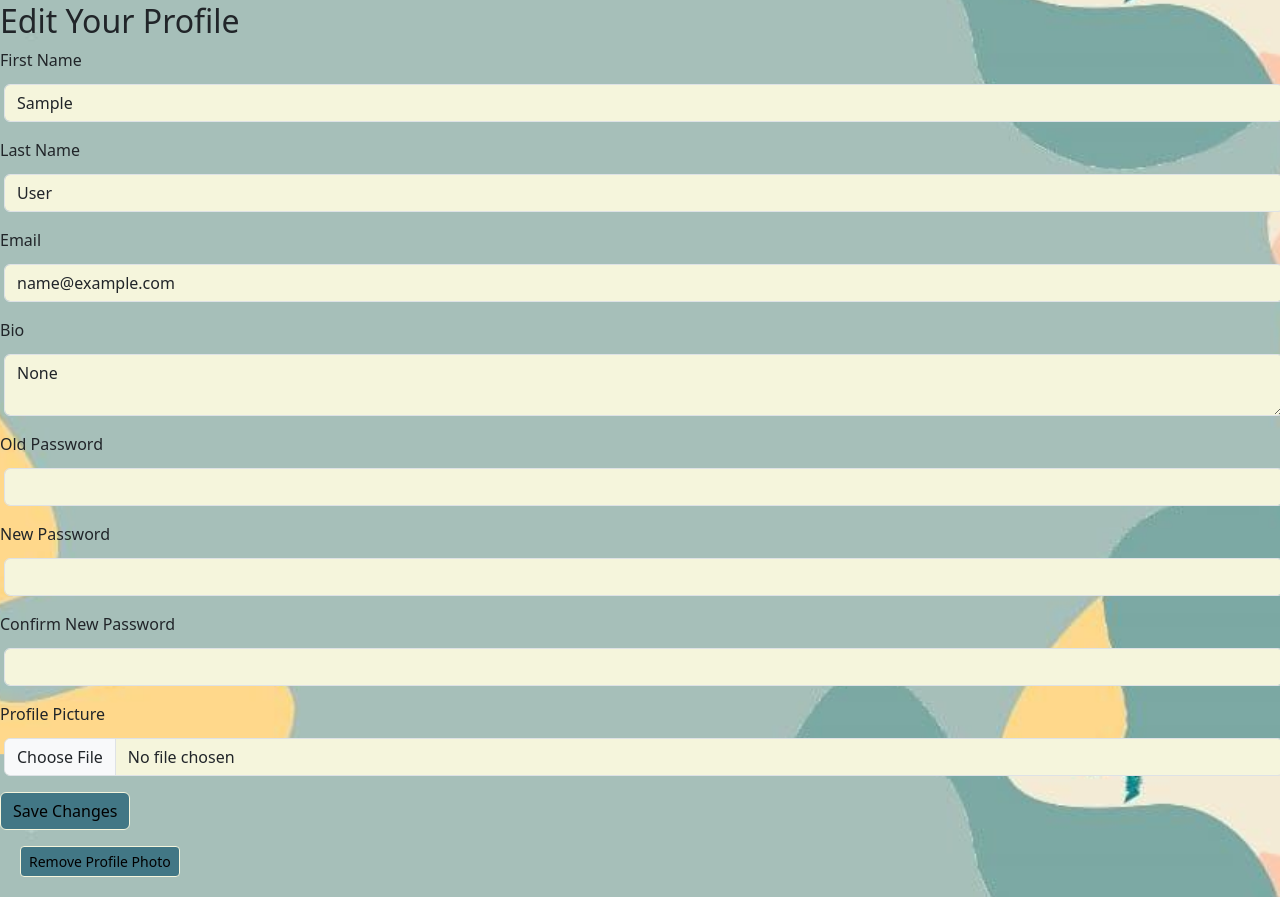
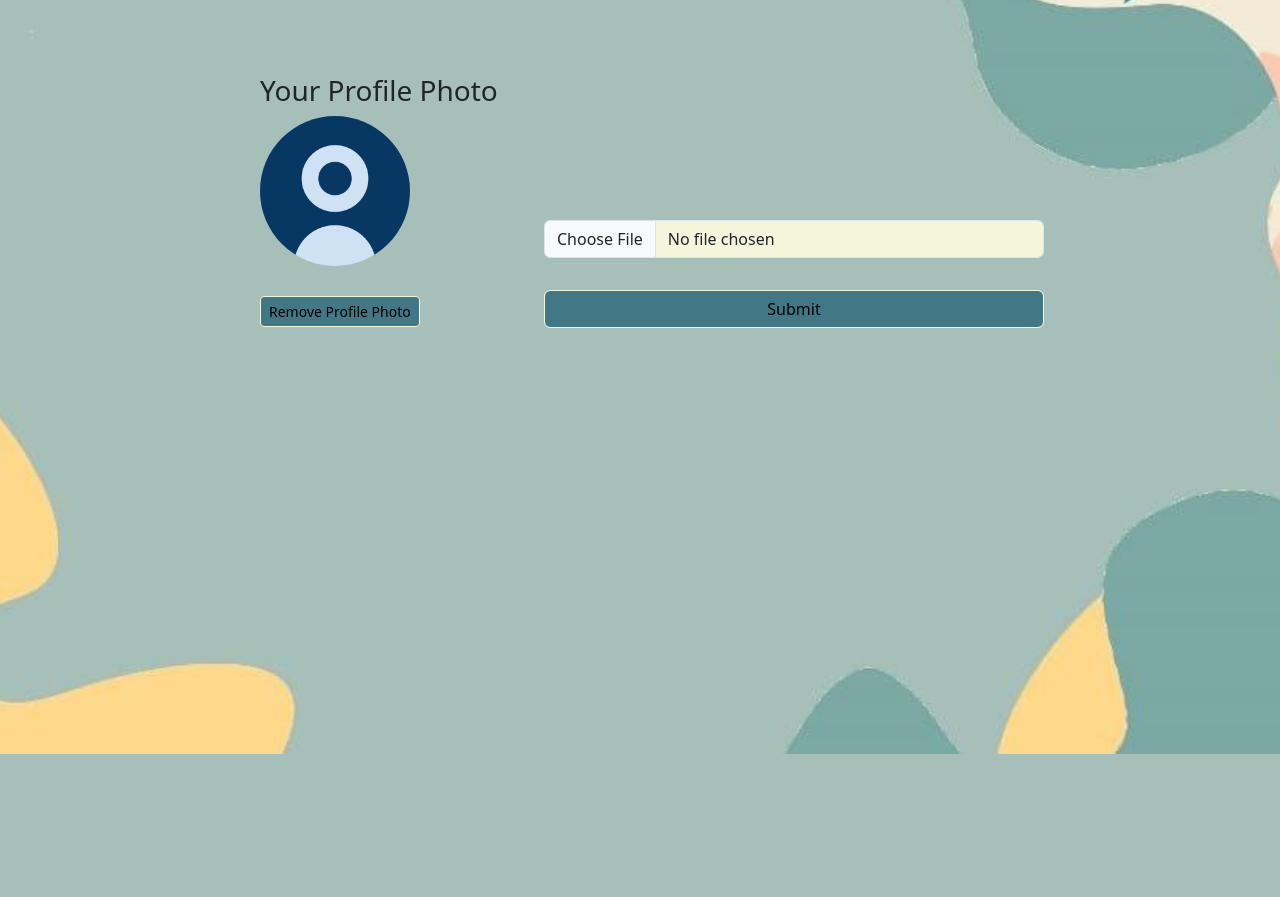
Before and after one commit to aligomaa56/quotes, a Flask app: page /edit/profile/1/images/ in a window 1280 px wide. Shown: the part 46-943 px from the top of the page. After the commit the page ends 800 px from the top, so only its background shows below. Run offline with Flask 3, Linux system fonts and the light colour scheme; the visitor is signed in with stand-in values (Sample User, id 1); some libraries are stand-ins or nearby versions.

Commit message:
upadte edit profile page

```diff
--- a/website/static/css/base.css
+++ b/website/static/css/base.css
@@ -30,8 +30,7 @@ body, html {
     padding-left: 10px;
     transition: background-color 0.3s, color 0.3s, box-shadow 0.3s, border-radius 0.3s;
 }
-.nav-link:hover,
-.navbar-brand:hover {
+.nav-link:hover {
     border-color: #28c2d6;
     border-radius: 25px; /* Adjusted border radius */
     background-color: #0d636e;
--- a/website/static/css/userprofile.css
+++ b/website/static/css/userprofile.css
@@ -44,7 +44,7 @@ textarea#po{
     width: 400px;
     margin-left: 500px;
     background-color: rgb(248, 253, 255);
-
+    padding: 10px;
 
 }
 .p{
@@ -53,10 +53,10 @@ textarea#po{
 }
 .btn-outline-like{
     background-color: #427785;
-    margin-left: 2px;
+    margin-left: 220px;
 }
 .btn-warning{
-    margin-left: 220px;
+    margin-left: 10px;
     background-color: #427785;
     border-color: beige;
 }
--- a/website/templates/edit_user_profile_picture.html
+++ b/website/templates/edit_user_profile_picture.html
@@ -1,49 +1,50 @@
-{% extends 'base.html' %}
+{% extends 'base.html' %} {% block body %}
+<link rel="stylesheet" href="{{ url_for('static', filename='css/profilepic.css') }}">
 
-{% block title %}Edit Profile{% endblock %}
+<div class="pcontainer">
+  <div class="pic">
+  </form>
+  <br /><br /><br />
+  <h3>Your Profile Photo</h3>
+  {% if user.profile_picture %}
+  <img
+    src="/static/images/{{user.profile_picture}}"
+    alt="Avatar Image"
+    style="border-radius: 50%; width: 150px; height: 150px"
+  />
+  </div>
+  <div class="edit">
+    <form
+    action="/edit/profile/{{user.id}}/images/"
+    method="post"
+    enctype="multipart/form-data"
+  >
+    <input
+      type="file"
+      id="img"
+      name="profile_picture"
+      accept="image/*"
+      class="form-control"
+    />
+    <br />
+    <input type="submit" class="btn btn-primary form-control" />
 
-{% block extra_css %}
-<link rel="stylesheet" href="{{ url_for('static', filename='css/profilepic.css') }}">
+  </div>
+  <div class="remove">
+    <a
+    href="/edit/profile/{{user.id}}/remove_profile_picture/"
+    class="btn btn-sm btn-outline-primary"
+    >Remove Profile Photo</a
+  >
+  </div>
+
+  {% else %}
+  <img
+    src="/static/images/default_profile_photo.jpg"
+    alt="Avatar Image"
+    style="border-radius: 50%; width: 150px; height: 150px"
+  />
+  {% endif %}
+</div>
+
 {% endblock %}
-
-{% block body %}
-<div class="edit-profile-content">
-  <h2>Edit Your Profile</h2>
-  <form action="{{ url_for('edit_user_profile', id=current_user.id) }}" method="POST" enctype="multipart/form-data">
-    <div class="mb-3">
-      <label for="first_name" class="form-label">First Name</label>
-      <input type="text" id="first_name" name="first_name" class="form-control" value="{{ current_user.first_name }}" required>
-    </div>
-    <div class="mb-3">
-      <label for="last_name" class="form-label">Last Name</label>
-      <input type="text" id="last_name" name="last_name" class="form-control" value="{{ current_user.last_name }}" required>
-    </div>
-    <div class="mb-3">
-      <label for="email" class="form-label">Email</label>
-      <input type="email" id="email" name="email" class="form-control" value="{{ current_user.email }}" required>
-    </div>
-    <div class="mb-3">
-      <label for="bio" class="form-label">Bio</label>
-      <textarea id="bio" name="bio" class="form-control">{{ current_user.bio }}</textarea>
-    </div>
-    <div class="mb-3">
-      <label for="old_password" class="form-label">Old Password</label>
-      <input type="password" id="old_password" name="old_password" class="form-control">
-    </div>
-    <div class="mb-3">
-      <label for="password1" class="form-label">New Password</label>
-      <input type="password" id="password1" name="password1" class="form-control">
-    </div>
-    <div class="mb-3">
-      <label for="password2" class="form-label">Confirm New Password</label>
-      <input type="password" id="password2" name="password2" class="form-control">
-    </div>
-    <div class="mb-3">
-      <label for="profile_picture" class="form-label">Profile Picture</label>
-      <input type="file" id="profile_picture" name="profile_picture" class="form-control">
-    </div>
-    <button type="submit" class="btn btn-primary">Save Changes</button>
-  </form>
-  <a href="/edit/profile/{{user.id}}/remove_profile_picture/" class="btn btn-sm btn-outline-primary mt-3">Remove Profile Photo</a>
-</div>
-{% endblock %}
```
